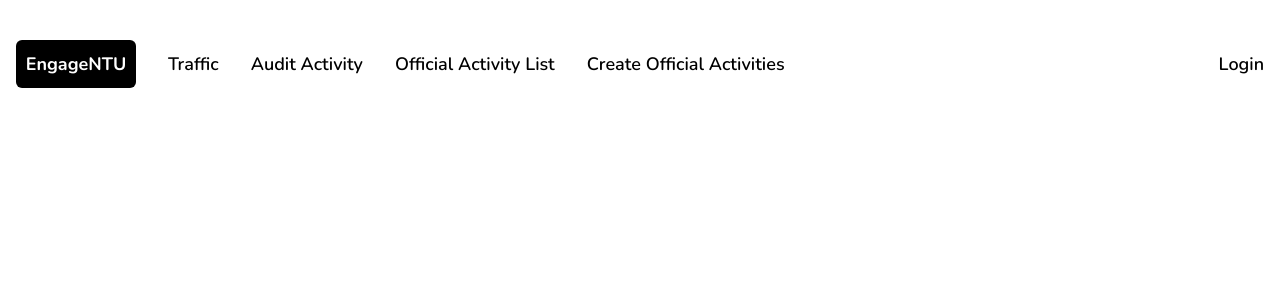
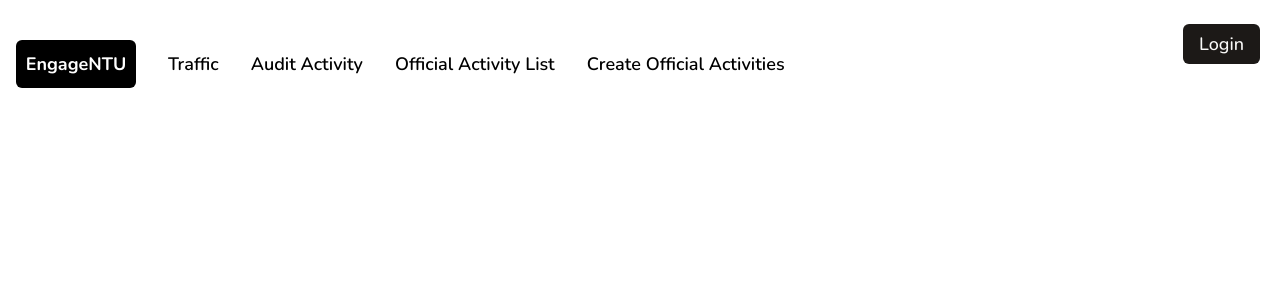
Before and after one commit to hhhh1300/cnlab_final_project, a Next.js app in the folder frontend/: page /admin in a window 1280 px wide. Shown: the top 300 px of the page. Built offline with nearby package versions, Linux system fonts and the light colour scheme; no server answers.

Commit message:
navbar & member

```diff
--- a/frontend/src/app/admin/navbar.tsx
+++ b/frontend/src/app/admin/navbar.tsx
@@ -2,10 +2,24 @@
 
 import { Button } from '@/components/ui/button';
 import Link from 'next/link';
-import { usePathname } from 'next/navigation';
+import { useEffect } from 'react';
+import { useMember } from '@/hooks/useMember';
+import { usePathname, useRouter } from 'next/navigation';
 
 export default function Navbar() {
   const path = usePathname();
+  const router = useRouter();
+  const { member, logout, fetchMember } = useMember();
+  console.log(member);
+  useEffect(() => {
+    fetchMember();
+  }, [fetchMember]);
+
+  const handleLogout = () => {
+    logout();
+    router.push('/user');
+  };
+
   let lastSegment = '';
   lastSegment = path.substring(path.lastIndexOf('/') + 1);
 
@@ -55,15 +69,22 @@ export default function Navbar() {
             Create Official Activities
           </Link>
         </Button>
-        <Button
-          className={`bg-white text-black rounded-lg h-[10vh] hover:bg-neutral-100 transition font-semibold float-right ${
+        <div
+          className={`bg-white text-black rounded-lg h-[10vh] hover:bg-neutral-100 transition font-semibold float-right mr-5 ${
             lastSegment === 'login' ? 'font-bold' : ''
           }`}
         >
-          <Link href="/login" className="text-sm lg:text-lg">
-            Login
-          </Link>
-        </Button>
+          {!member && (
+            <Button className="text-sm lg:text-lg">
+              <Link href="/login">Login</Link>
+            </Button>
+          )}
+          {member && (
+            <Button className="text-sm lg:text-lg" onClick={handleLogout}>
+              Logout
+            </Button>
+          )}
+        </div>
       </div>
     </>
   );
--- a/frontend/src/app/page.tsx
+++ b/frontend/src/app/page.tsx
@@ -4,24 +4,8 @@ import { Button } from '@/components/ui/button';
 import Link from 'next/link';
 
 export default function Page() {
+  window.location.href = '/user';
   return (
-    <main>
-      <div className="flex flex-col sm:p-4 text-sm lg:text-lg">
-        <Link
-          href="/user"
-          className="bg-white text-center
-          text-black rounded-lg h-[10vh] hover:bg-neutral-100 transition font-semibold"
-        >
-          user page
-        </Link>
-        <Link
-          href="/admin"
-          className="bg-white text-center
-          text-black rounded-lg h-[10vh] hover:bg-neutral-100 transition font-semibold"
-        >
-          admin page
-        </Link>
-      </div>
-    </main>
+    <></>
   );
 }
--- a/frontend/src/app/user/navbar.tsx
+++ b/frontend/src/app/user/navbar.tsx
@@ -32,7 +32,9 @@ export default function Navbar() {
             </Link>
           </span>
         </Button>
-        <Button
+
+        {member && (
+          <Button
           className={`bg-white text-black rounded-lg h-[10vh] hover:bg-neutral-100 transition font-semibold ${
             lastSegment === 'profile' ? 'font-bold' : ''
           }`}
@@ -41,6 +43,8 @@ export default function Navbar() {
             Profile
           </Link>
         </Button>
+        )}
+
         <Button
           className={`bg-white text-black rounded-lg h-[10vh] hover:bg-neutral-100 transition font-semibold ${
             lastSegment === 'activity' ? 'font-bold' : ''
@@ -50,7 +54,9 @@ export default function Navbar() {
             Activity List
           </Link>
         </Button>
-        <Button
+
+        {member && (
+          <Button
           className={`bg-white text-black rounded-lg h-[10vh] hover:bg-neutral-100 transition font-semibold ${
             lastSegment === 'create_activities' ? 'font-bold' : ''
           }`}
@@ -59,6 +65,9 @@ export default function Navbar() {
             Create Activities
           </Link>
         </Button>
+        )}
+
+
         <div
           className={`bg-white text-black rounded-lg h-[10vh] hover:bg-neutral-100 transition font-semibold float-right mr-5 ${
             lastSegment === 'login' ? 'font-bold' : ''
```
